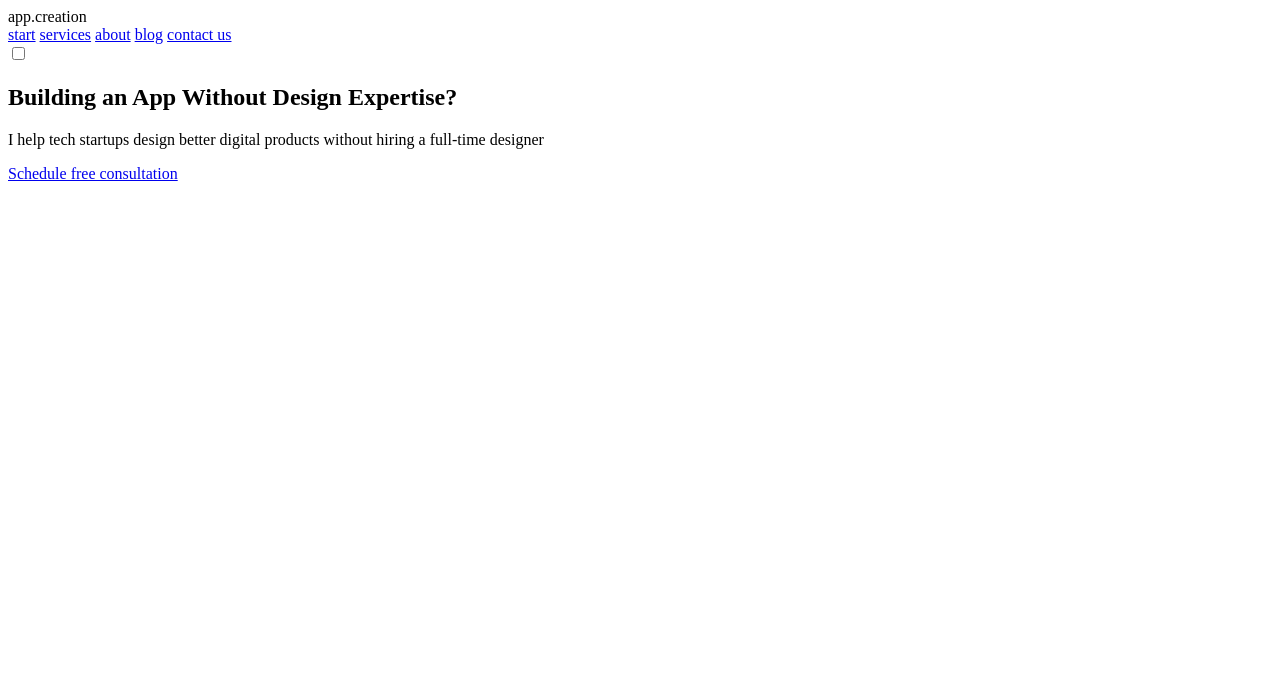
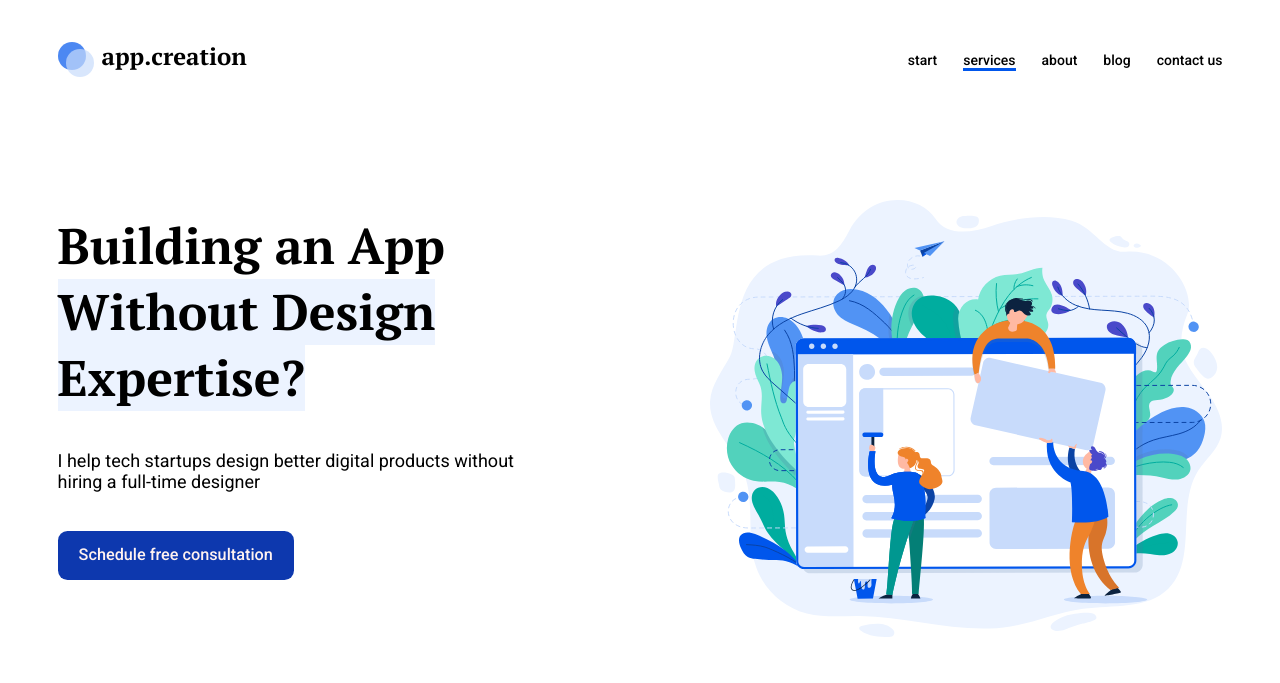
Before and after one commit to WebHeroSchool/LandingPage, a plain HTML site: page index.html in a window 1280 px wide. Drawn offline with Linux system fonts and the light colour scheme.

Commit message:
Исправил ошибку

```diff
--- a/index.html
+++ b/index.html
@@ -4,9 +4,9 @@
     <meta charset="utf-8">
     <meta name="viewport" content="width=device-width, initial-scale=1">
     <title>app.creation</title>
-    <link rel="preload" href="fonts.css" as="style">
-    <link rel="preload" href="styles.css" as="style">
-    <link rel="preload" href="https://fonts.googleapis.com/css2?family=Roboto:wght@400;500&display=swap" as="style">
+    <link rel="stylesheet" href="fonts.css">
+    <link rel="stylesheet" href="styles.css">
+    <link rel="stylesheet" href="https://fonts.googleapis.com/css2?family=Roboto:wght@400;500&display=swap">
   </head>
   <body>
     <div class="wrapper">
```
